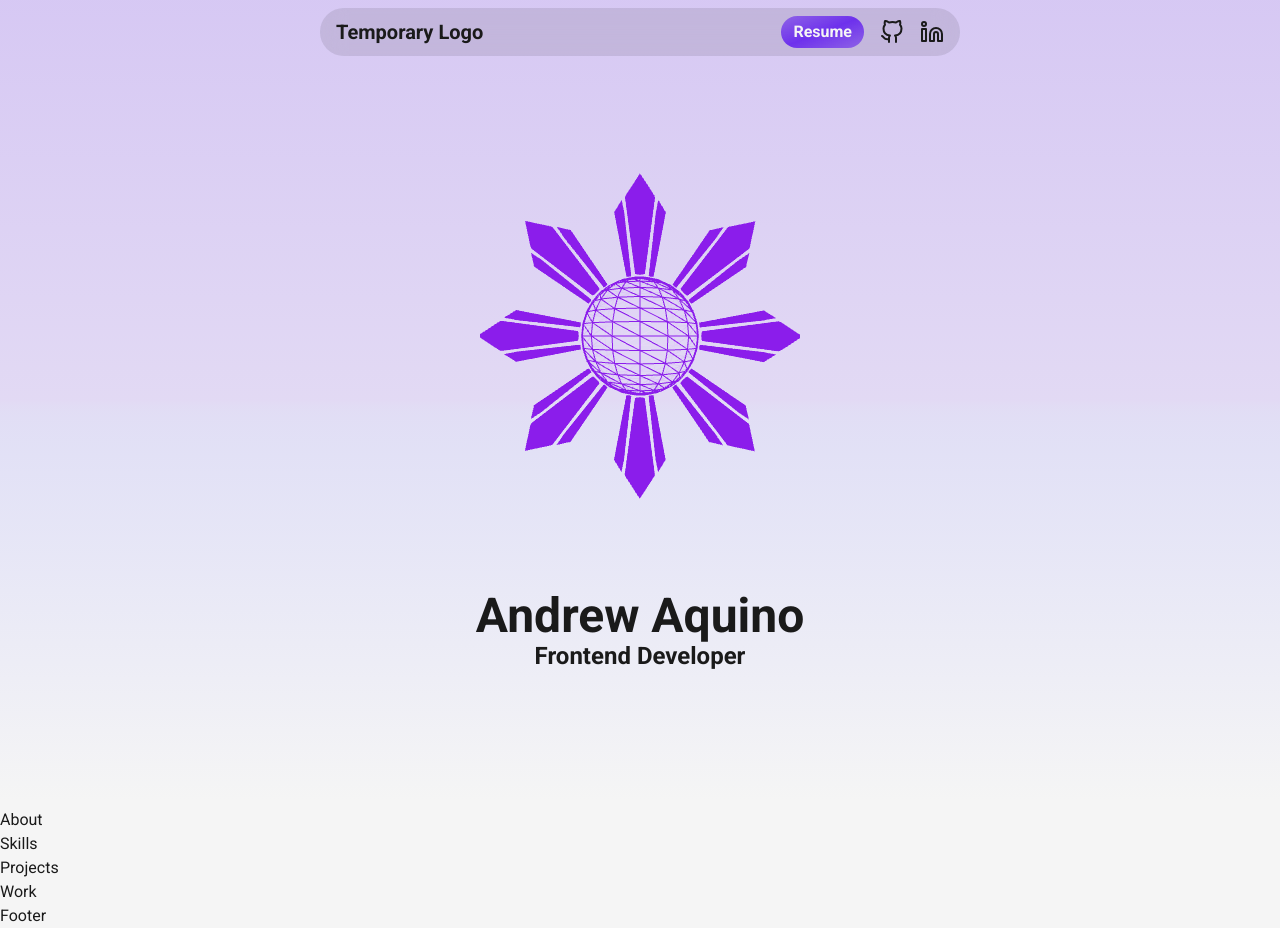
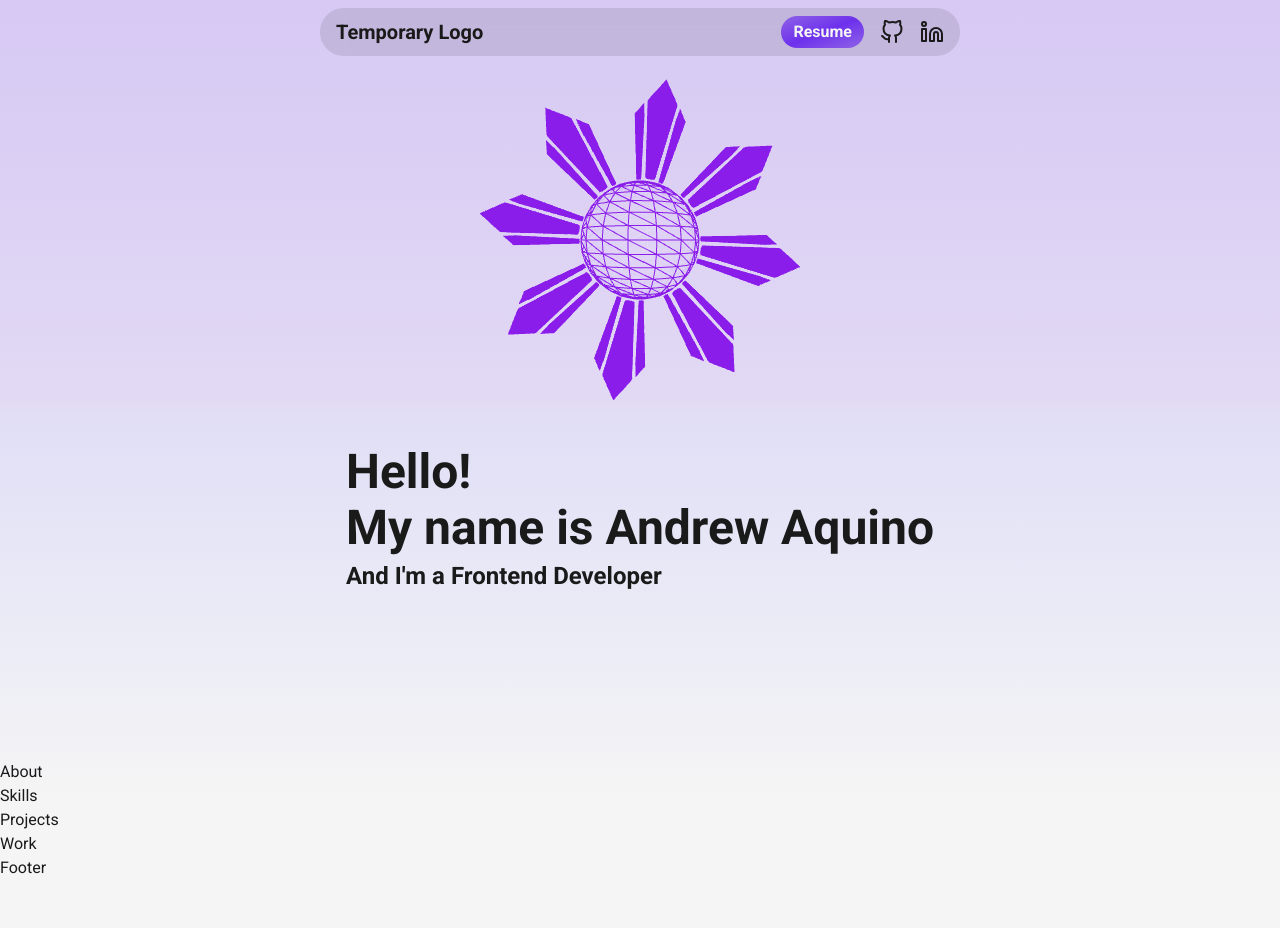
Before and after one commit to AndrewGlennAquino/personal-website-v2, a React (Vite) app: page / in a window 1280 px wide. After the commit the page ends 880 px from the top, so only its background shows below. Built offline with nearby package versions, Linux system fonts and the light colour scheme.

Commit message:
Add animated sun and fade in text

```diff
--- a/src/components/hero/Hero.tsx
+++ b/src/components/hero/Hero.tsx
@@ -1,27 +1,60 @@
+import { useEffect } from "react";
+import { motion, useAnimate, type Variants } from "motion/react";
 import Sun from "../../assets/three/Sun.jsx";
 
 /**
  * Hero component that contains animated sun, name, and title
  */
 const Hero = () => {
+  // Animation variants that staggers fade in animation for children
+  const fadeInContainerVariants: Variants = {
+    animateTypeWritter: {
+      transition: { delayChildren: 0.25, staggerChildren: 0.25 },
+    },
+  };
+
+  // Animation varaints to fade in content
+  const fadeInVariants: Variants = {
+    initial: { y: -5, opacity: 0 },
+    animateTypeWritter: {
+      y: 0,
+      opacity: 1,
+      transition: {
+        duration: 0.75,
+        ease: "easeOut",
+      },
+    },
+  };
+
   return (
-    <section
-      aria-label="Hero"
-      className="h-screen"
-    >
+    <section aria-label="Hero">
       {/* Hero background */}
       <div className="bg-gradient-to-b from-indigo/21 via-indigo/13 to-smoke h-screen absolute inset-0 -z-10" />
 
       {/* Hero container */}
-      <div className="container h-full mp-default flex flex-col justify-center items-center gap-16">
+      <div className="container h-screen max-h-180 mp-default mt-8 flex flex-col items-center gap-4">
         {/* Animated sun */}
-        <Sun />
+        <Sun animate={true} />
 
         {/* Hero text container */}
-        <div className="flex flex-col justify-center items-center">
-          <h1 className="font-bold text-5xl">Andrew Aquino</h1>
-          <h2 className="font-bold text-2xl">Frontend Developer</h2>
-        </div>
+        <motion.div
+          className="flex flex-col gap-2"
+          initial="initial"
+          animate="animateTypeWritter"
+          variants={fadeInContainerVariants}
+        >
+          <motion.span className="font-bold text-5xl" variants={fadeInVariants}>
+            Hello!
+          </motion.span>
+
+          <motion.span className="font-bold text-5xl" variants={fadeInVariants}>
+            My name is Andrew Aquino
+          </motion.span>
+
+          <motion.span className="font-bold text-2xl" variants={fadeInVariants}>
+            And I'm a Frontend Developer
+          </motion.span>
+        </motion.div>
       </div>
     </section>
   );
```
